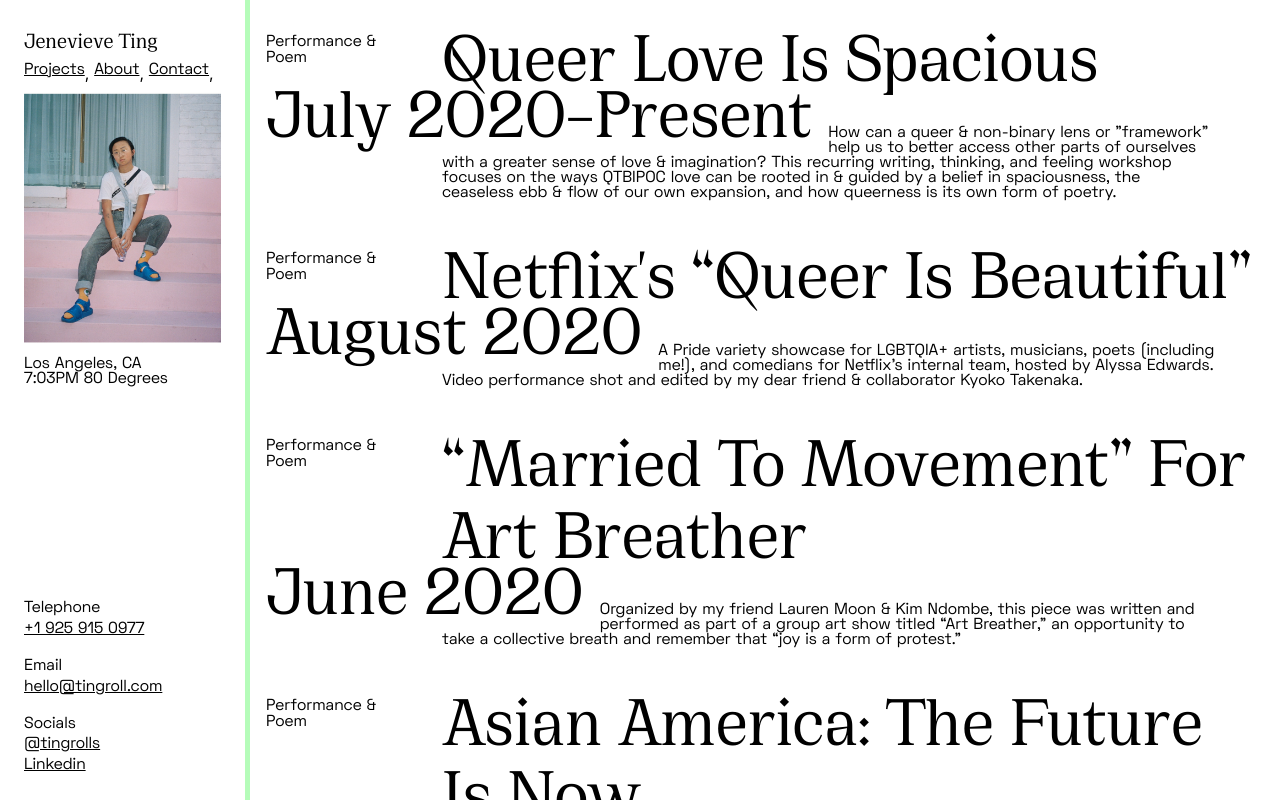
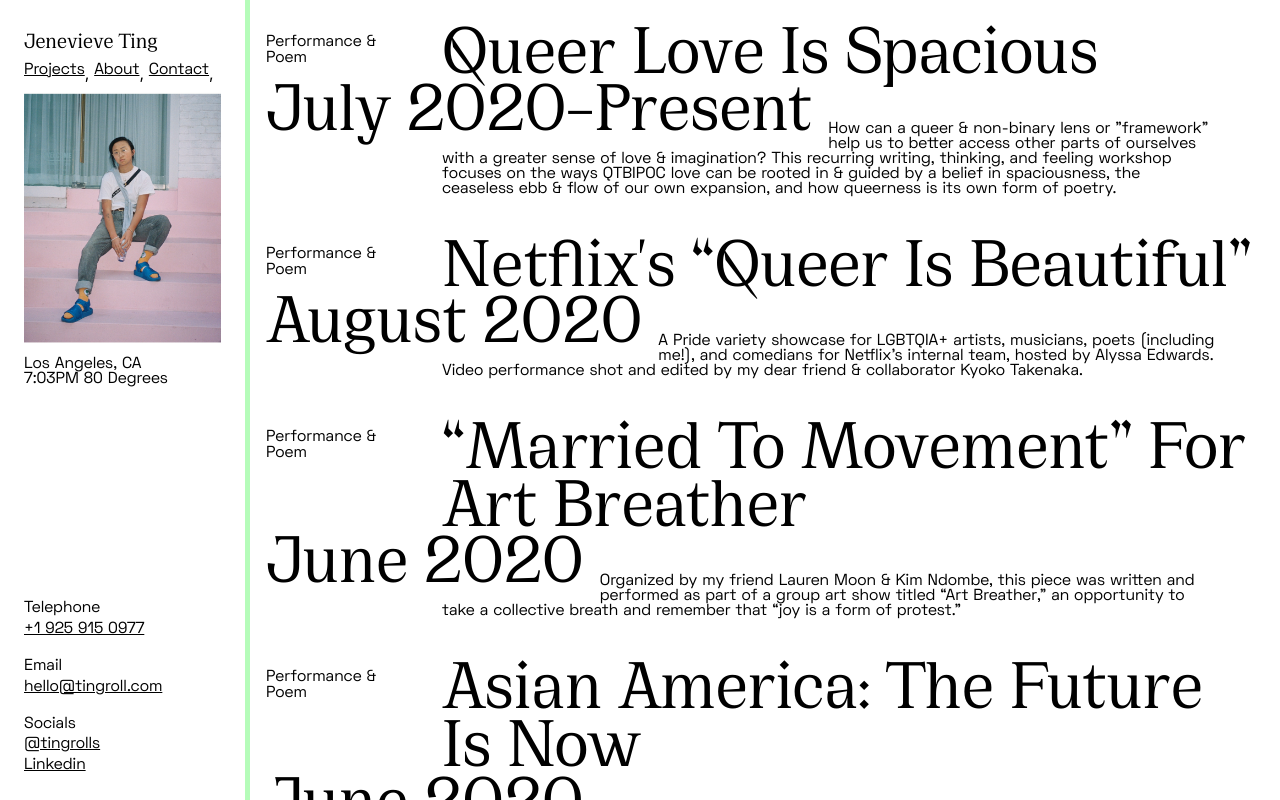
Before and after one commit to brentahrens1/tingroll, a React (Create React App) app: page / in a window 1280 px wide. Built offline with nearby package versions, Linux system fonts and the light colour scheme.

Commit message:
adds home scss tweak

```diff
--- a/src/sass/_home.scss
+++ b/src/sass/_home.scss
@@ -37,7 +37,7 @@
 
             h1 {
                margin-left: 11rem;
-               line-height: 1;
+               line-height: .8;
                text-transform: capitalize;
             }
         }
@@ -46,7 +46,7 @@
             margin-top: -1rem;
 
             h1 {
-                line-height: 1;
+                line-height: 1.2;
             }
 
             .floating-div {
@@ -58,7 +58,7 @@
                 margin: 0 auto;
                 margin-right: 3rem;
                 margin-left: 11rem;
-                padding-top: 3.4rem;
+                padding-top: 4rem;
             }
         }
 
```
